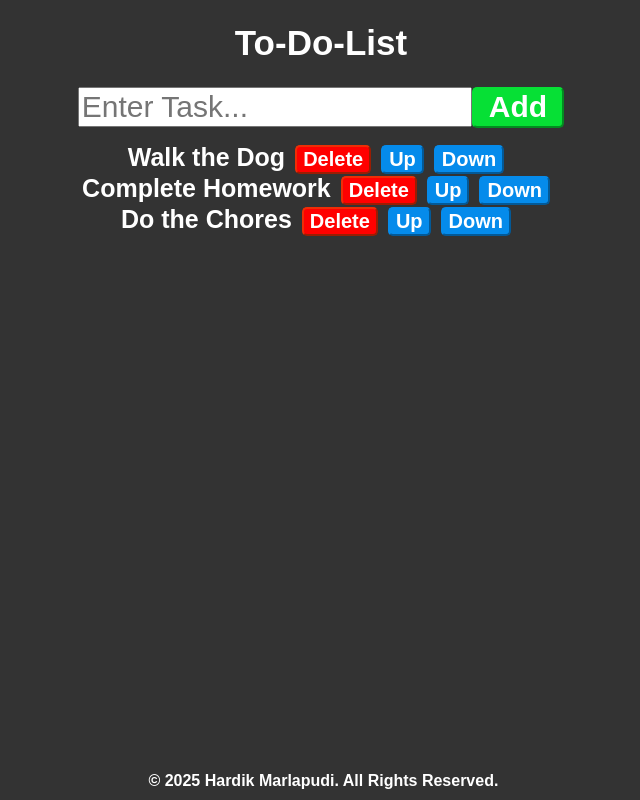
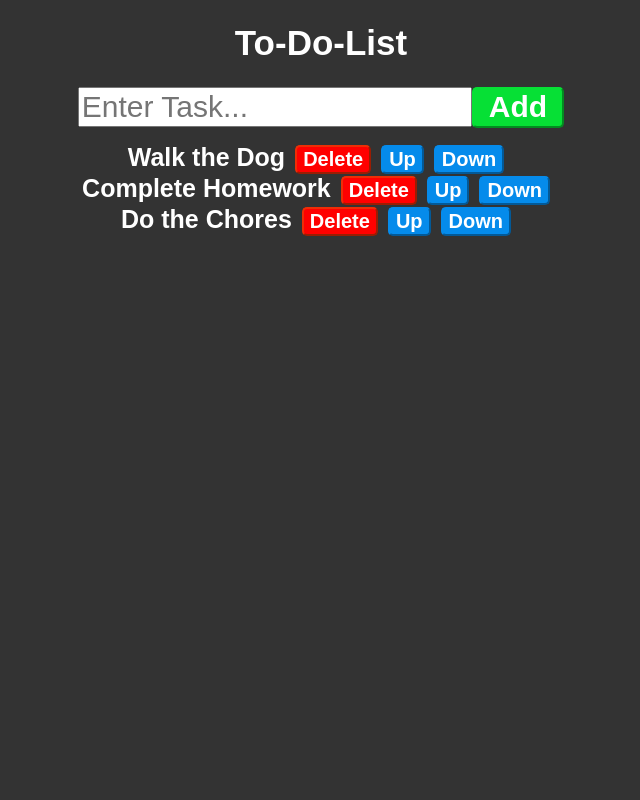
Before and after one commit to HardikMarlapudi/ToDoList, a React (Vite) app in the folder ToDoList/: page / in a window 1280 px wide. Shown: the whole page, without its empty margins (319-959 px from the left). Built offline with nearby package versions, Linux system fonts and the light colour scheme.

Commit message:
removed all unncessary files from the program

```diff
--- a/ToDoList/src/Footer.css
+++ /dev/null
@@ -1,12 +0,0 @@
-footer {
-    display: block;
-    text-align: center;
-    padding: 10px 20px;
-    color: white;
-    font-family: Arial, Helvetica, sans-serif;
-    font-weight: bold;
-    position: fixed;
-    bottom: 0;
-    width: 96%;
-    z-index: 999;
-}
--- a/ToDoList/src/Footer.jsx
+++ /dev/null
@@ -1,12 +0,0 @@
-import React from 'react';
-
-function Footer() {
-
-    return(
-        <>
-        <footer>&copy; 2025 Hardik Marlapudi. All Rights Reserved.</footer>
-        </>
-    )
-}
-
-export default Footer;
--- a/ToDoList/src/main.jsx
+++ b/ToDoList/src/main.jsx
@@ -1,13 +1,9 @@
 import { StrictMode } from 'react'
 import { createRoot } from 'react-dom/client'
-import './index.css'
-import './Footer.css';
-import Footer from './Footer.jsx';
 import ToDoList from './ToDoList.jsx';
 
 createRoot(document.getElementById('root')).render(
   <StrictMode>
     <ToDoList />
-    <Footer />
   </StrictMode>,
 )
```
Also changed, not shown: ToDoList/src/App.css (deleted), ToDoList/src/App.jsx (deleted), ToDoList/src/index.css (deleted).
